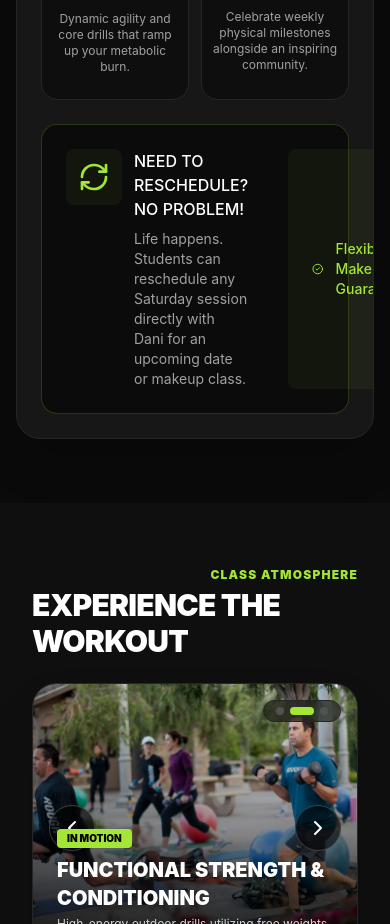
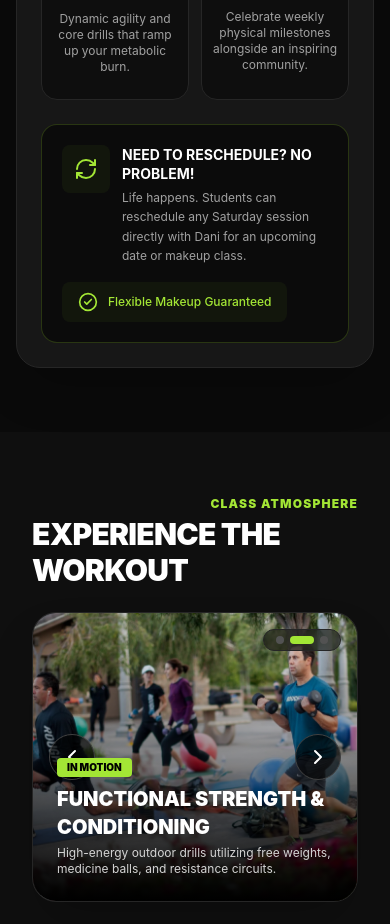
Before and after one commit to matheustizianel/trainingwithdani, a React (Vite) app: page / in a window 390 px wide. Shown: the part 2020-2944 px from the top of the page. Built offline with nearby package versions, Linux system fonts and the light colour scheme.

Commit message:
fix: "Need to reschedule?" mobile responsiveness
Resolved an issue where the container layout broke and elements
became unresponsive on smartphone viewports.

```diff
--- a/src/components/TrainingDetails.tsx
+++ b/src/components/TrainingDetails.tsx
@@ -74,22 +74,27 @@ export function TrainingDetails({id}: TProps) {
                 <a
                     href="https://wa.me/+553184665184"
                     target="_blank"
-                    className="group flex cursor-pointer mt-6 gap-10 bg-dark/90 border border-green-neon/20 rounded-2xl p-6"
+                    rel="noopener noreferrer"
+                    className="group flex flex-col sm:flex-row sm:items-center justify-between cursor-pointer mt-6 gap-4 sm:gap-6 lg:gap-10 bg-dark/90 border border-green-neon/20 rounded-2xl p-5 sm:p-6"
                 >
                     <div className="flex items-start gap-3 flex-1">
-                        <div className=" bg-green-neonGlow/20 rounded-lg p-3 inline-flex justify-center items-center">
-                            <RefreshCw className="w-8 h-8 text-green-neon group-hover:rotate-180 transition-transform ease-out duration-300" />
+                        <div className="bg-green-neonGlow/20 rounded-lg p-3 inline-flex justify-center items-center shrink-0">
+                            <RefreshCw className="w-6 h-6 sm:w-8 sm:h-8 text-green-neon group-hover:rotate-180 transition-transform ease-out duration-300" />
                         </div>
 
                         <div>
-                            <h2 className="uppercase mb-2 font-medium">Need to reschedule? No problem!</h2>
-                            <p className="text-sm text-neutral-400">Life happens. Students can reschedule any Saturday session directly with Dani for an upcoming date or makeup class.</p>
+                            <h2 className="uppercase mb-1 sm:mb-2 font-bold text-white text-sm sm:text-base leading-snug">
+                                Need to reschedule? No problem!
+                            </h2>
+                            <p className="text-xs sm:text-sm text-neutral-400 leading-relaxed">
+                                Life happens. Students can reschedule any Saturday session directly with Dani for an upcoming date or makeup class.
+                            </p>
                         </div>
                     </div>
 
-                    <div className="px-6 flex justify-center items-center gap-3 bg-green-neonGlow/20 rounded-lg text-green-neon font-medium">
-                        <CheckCircle2 className="w-6 h-6" />
-                        <span className="text-sm">Flexible Makeup Guaranteed</span>
+                    <div className="self-start sm:self-center px-4 py-2.5 sm:px-5 sm:py-3 flex justify-center items-center gap-2.5 bg-green-neonGlow/20 rounded-lg text-green-neon font-medium shrink-0">
+                        <CheckCircle2 className="w-5 h-5 shrink-0" />
+                        <span className="text-xs sm:text-sm whitespace-nowrap">Flexible Makeup Guaranteed</span>
                     </div>
                 </a>
             </div>
```
Also changed, not shown: src/assets/site3.png (added).
